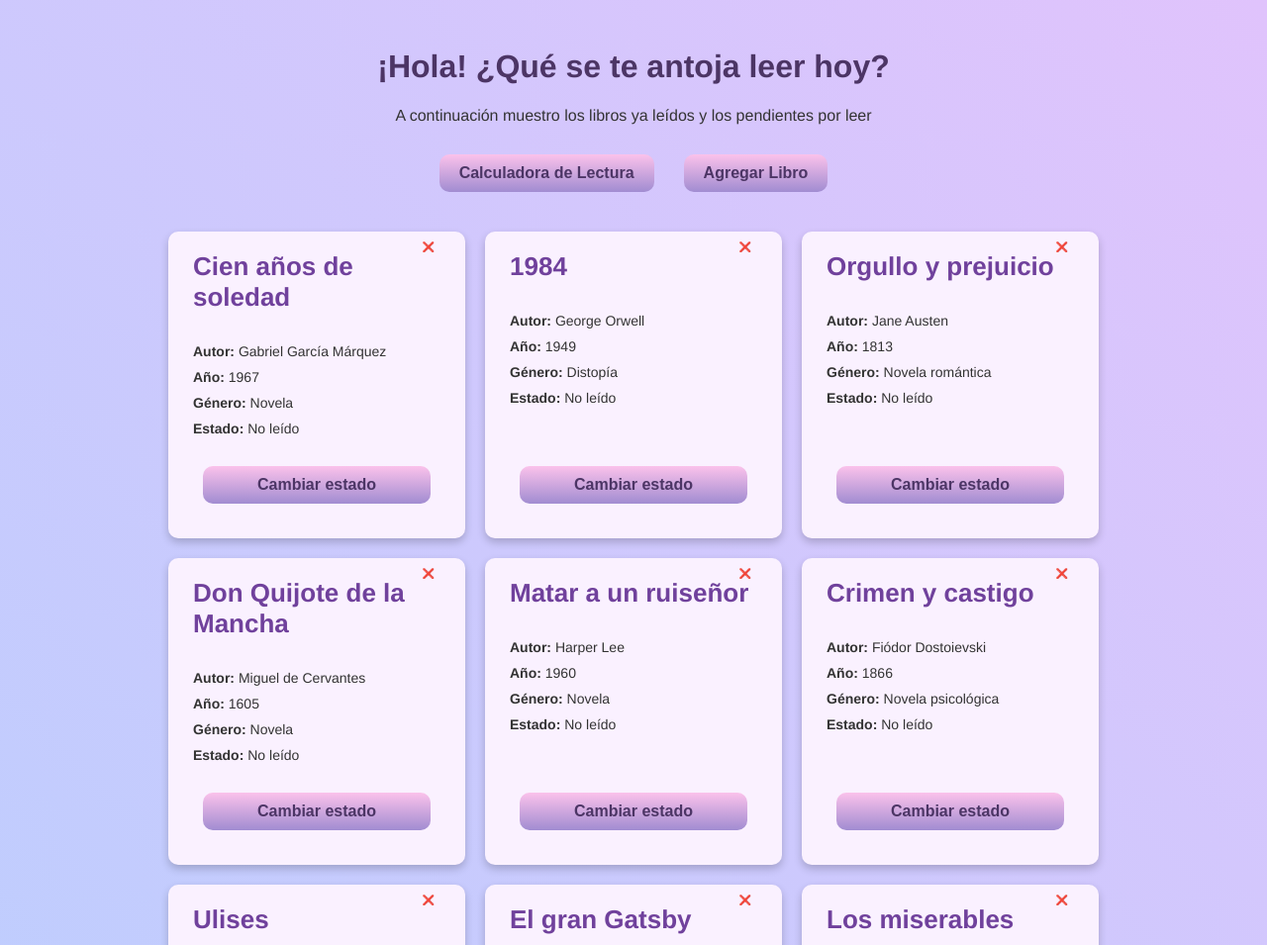
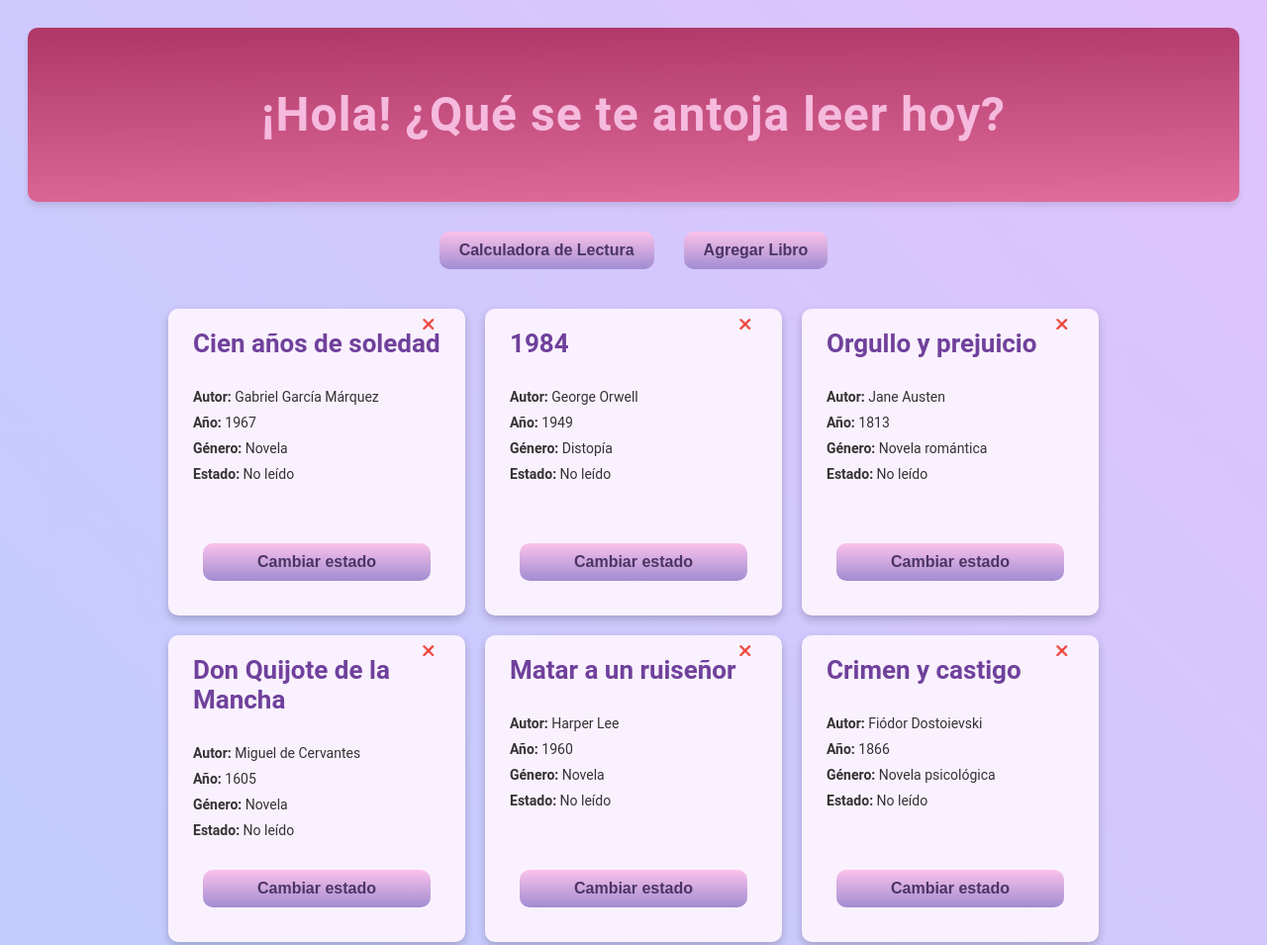
Before and after one commit to dianamtz2811/comision65360, a plain HTML site: page index.html in a window 1280 px wide. Shown: the top 955 px of the page at 99% size. Drawn offline with nearby package versions, Linux system fonts and the light colour scheme.

Commit message:
cambio en el diseño del banner

```diff
--- a/css/styles.css
+++ b/css/styles.css
@@ -1,6 +1,6 @@
 /* Estilo general */
 body {
-    font-family: Helvetica, sans-serif;
+    font-family: 'Roboto', sans-serif;
     background-color: #8EC5FC;
     background-image: linear-gradient(45deg, #a9d4ff 0%, #E0C3FC 100%);
     color: #333;
@@ -8,9 +8,35 @@ body {
     padding: 20px;
 }
 
-h1 {
-    color: #4c3565;
+#banner {
+    background-image: linear-gradient( 178.9deg,  rgba(176,57,105,1) 5.1%, rgba(229,113,159,1) 109.3% );
+    text-align: center;
+    padding: 20px;
+    border-radius: 10px;
+    box-shadow: 0px 4px 6px rgba(0, 0, 0, 0.1);
+    opacity: 0;
+    animation: bannerAnim 2s forwards;
 }
+
+#banner h1 {
+    font-family: 'Roboto', sans-serif;
+    color: rgb(245, 186, 221);
+    font-size: 48px;
+    letter-spacing: 1px;
+    line-height: 1.5;
+}
+
+@keyframes bannerAnim {
+    0% {
+        opacity: 0;
+        transform: translateY(-20px);
+    }
+    100% {
+        opacity: 1;
+        transform: translateY(0);
+    }
+}
+
 
 .botones-container {
     display: flex;
--- a/index.html
+++ b/index.html
@@ -8,8 +8,9 @@
     <title>Biblioteca personal</title>
 </head>
 <body>
-    <h1 id="mensaje"></h1>
-    <p>A continuación muestro los libros ya leídos y los pendientes por leer</p>
+    <div id="banner">
+        <h1 id="mensaje"></h1>
+    </div>
 
     <div class="botones-container">
         <button id="mostrarCalculadora">Calculadora de Lectura</button>
```
